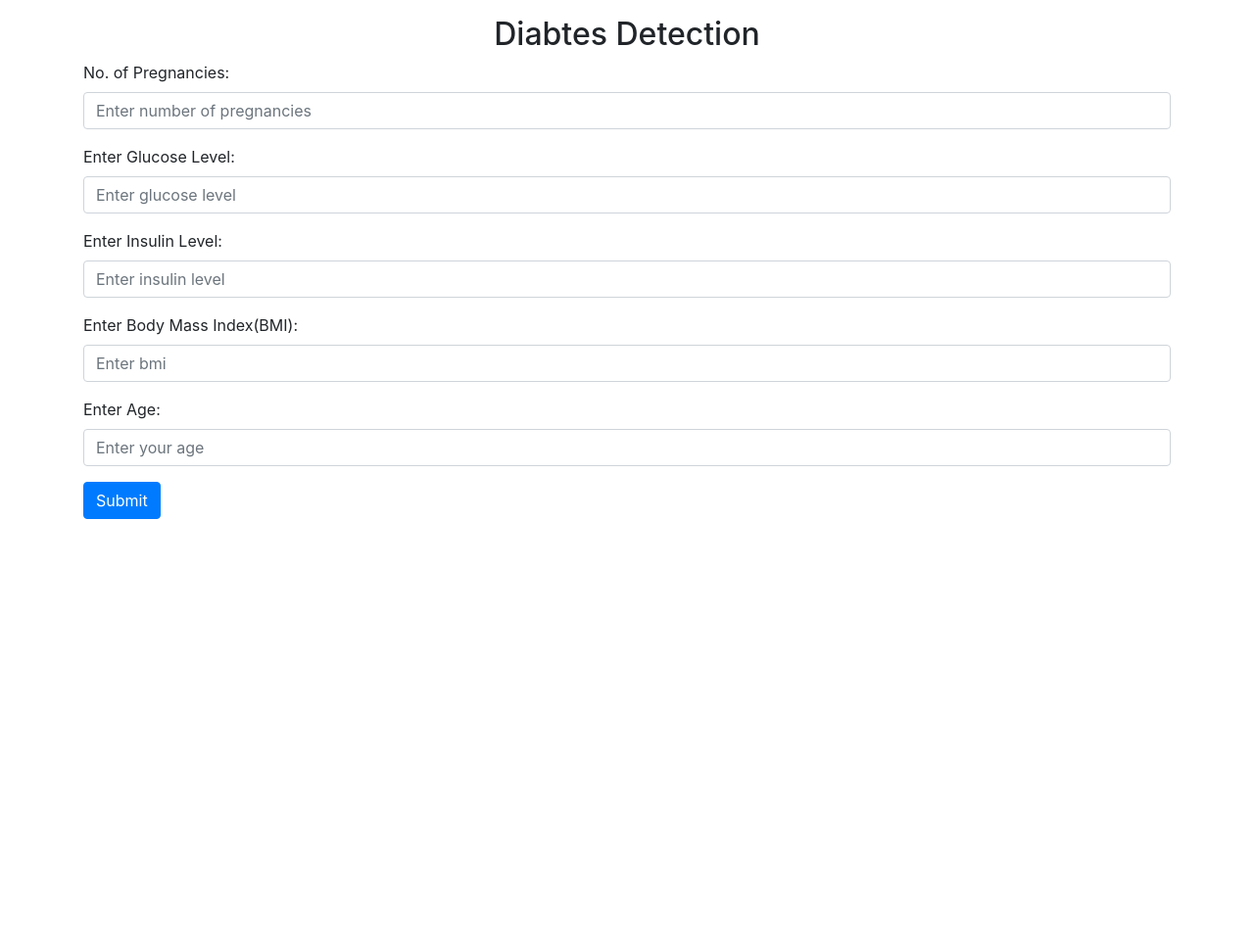
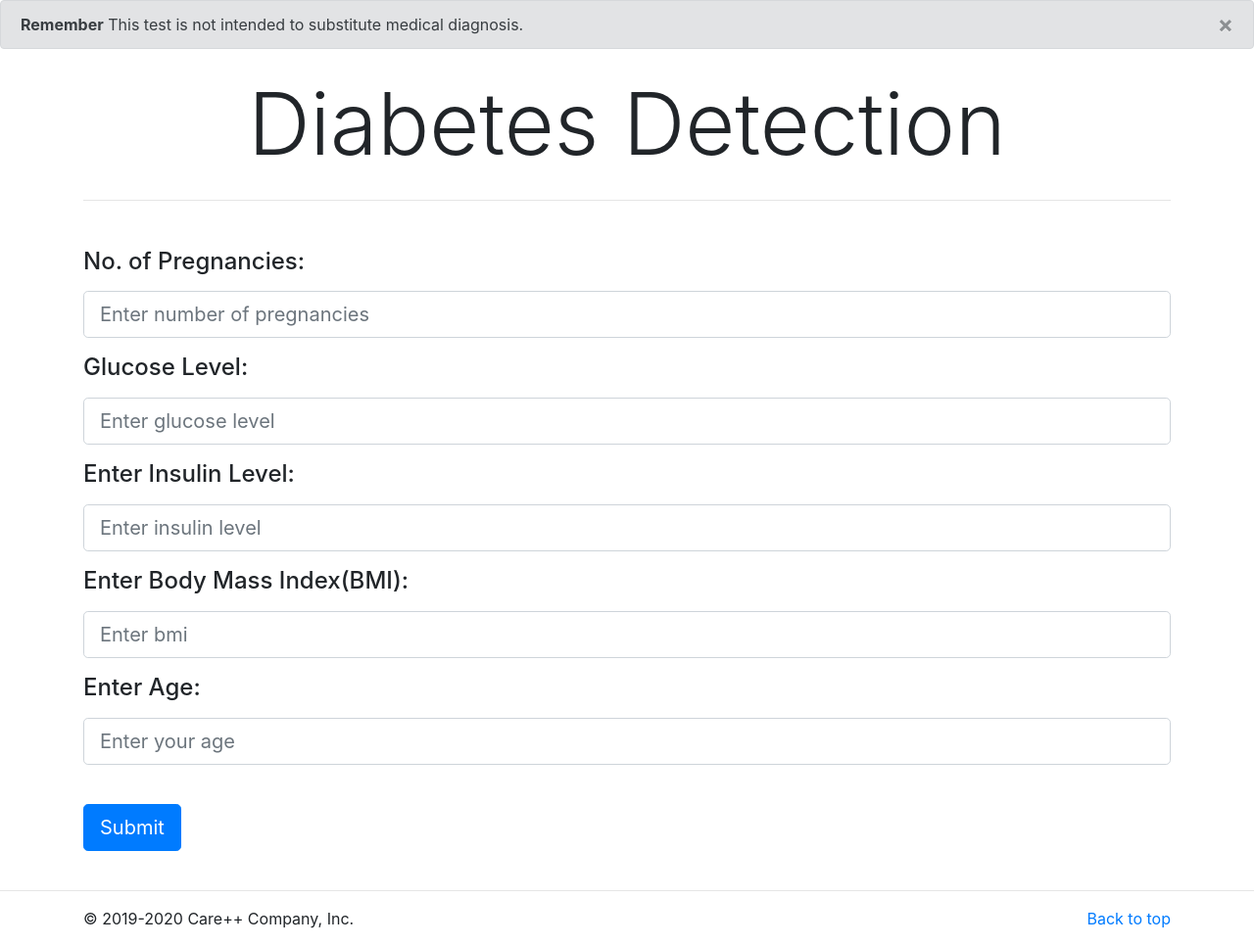
Before and after one commit to lakshay05singhal/Flask-DiabetesPrediction, a Flask app: page /test in a window 1280 px wide. Shown: the part 56-1022 px from the top of the page at 98% size. Before the commit the page ends 586 px from the top, so only its background shows below. Run offline with Flask 2, Linux system fonts and the light colour scheme; parts of the project's set-up code (start-up, migrations or seed data) failed here and were passed over; some libraries are stand-ins or nearby versions.

Commit message:
Done with few modifications in page styling

```diff
--- a/templates/index.html
+++ b/templates/index.html
@@ -29,39 +29,55 @@
   </div>
   </nav>
 
+  <div class="alert alert-secondary alert-dismissible fade show" role="alert">
+    <strong>Remember</strong> This test is not intended to substitute medical diagnosis.
+    <button type="button" class="close" data-dismiss="alert" aria-label="Close">
+      <span aria-hidden="true">&times;</span>
+    </button>
+  </div>
+
   <div class="container">
-    <h2 class="text-center mt-3">Diabtes Detection</h2>
-      <form action="/" method="POST">
+    <h1 class="display-2 text-center my-4">Diabetes Detection</h1>
+    <hr>
+      <form action="/test" method="POST">
 
-        <div class="form-group">
-          <label for="pregnancies">No. of Pregnancies: </label>
-          <input type="text" class="form-control" id="pregnancies" name="pregnancies" placeholder="Enter number of pregnancies">
+        <div class="form-group mt-5">
+          <label for="pregnancies"><h4>No. of Pregnancies: </h4></label>
+          <input type="text" class="form-control form-control-lg" id="pregnancies" name="pregnancies" placeholder="Enter number of pregnancies">
         </div>
 
         <div class="form-group">
-          <label for="glucose">Enter Glucose Level: </label>
-          <input type="text" class="form-control" id="glucose" name="glucose" placeholder="Enter glucose level">
+          <label for="glucose"><h4>Glucose Level: </h4></label>
+          <input type="text" class="form-control form-control-lg" id="glucose" name="glucose" placeholder="Enter glucose level">
         </div>
 
         <div class="form-group">
-          <label for="insulin">Enter Insulin Level: </label>
-          <input type="text" class="form-control" id="insulin" name="insulin" placeholder="Enter insulin level">
+          <label for="insulin"><h4>Enter Insulin Level: </h4></label>
+          <input type="text" class="form-control form-control-lg" id="insulin" name="insulin" placeholder="Enter insulin level">
         </div>
 
         <div class="form-group">
-          <label for="bmi">Enter Body Mass Index(BMI): </label>
-          <input type="text" class="form-control" id="bmi" name="bmi" placeholder="Enter bmi">
+          <label for="bmi"><h4>Enter Body Mass Index(BMI): </h4></label>
+          <input type="text" class="form-control form-control-lg" id="bmi" name="bmi" placeholder="Enter bmi">
         </div>
 
         <div class="form-group">
-          <label for="age">Enter Age: </label>
-          <input type="text" class="form-control" id="age" name="age" placeholder="Enter your age">
+          <label for="age"><h4>Enter Age: </h4></label>
+          <input type="text" class="form-control form-control-lg" id="age" name="age" placeholder="Enter your age">
         </div>
 
-        <button class="btn btn-primary" type="submit">Submit</button>
+        <button class="btn btn-primary btn-lg my-4" type="submit">Submit</button>
 
     </form>
   </div>
+
+  <hr>
+  <!-- FOOTER -->
+  <footer class="container">
+    <p class="float-right"><a href="#">Back to top</a></p>
+    <p>&copy; 2019-2020 Care++ Company, Inc. </p>
+  </footer>
+
 
     <!-- Optional JavaScript -->
     <!-- jQuery first, then Popper.js, then Bootstrap JS -->
```
Also changed, not shown: templates/diabetes.html (+14 -1 lines), templates/home.html (+13 -16 lines).
